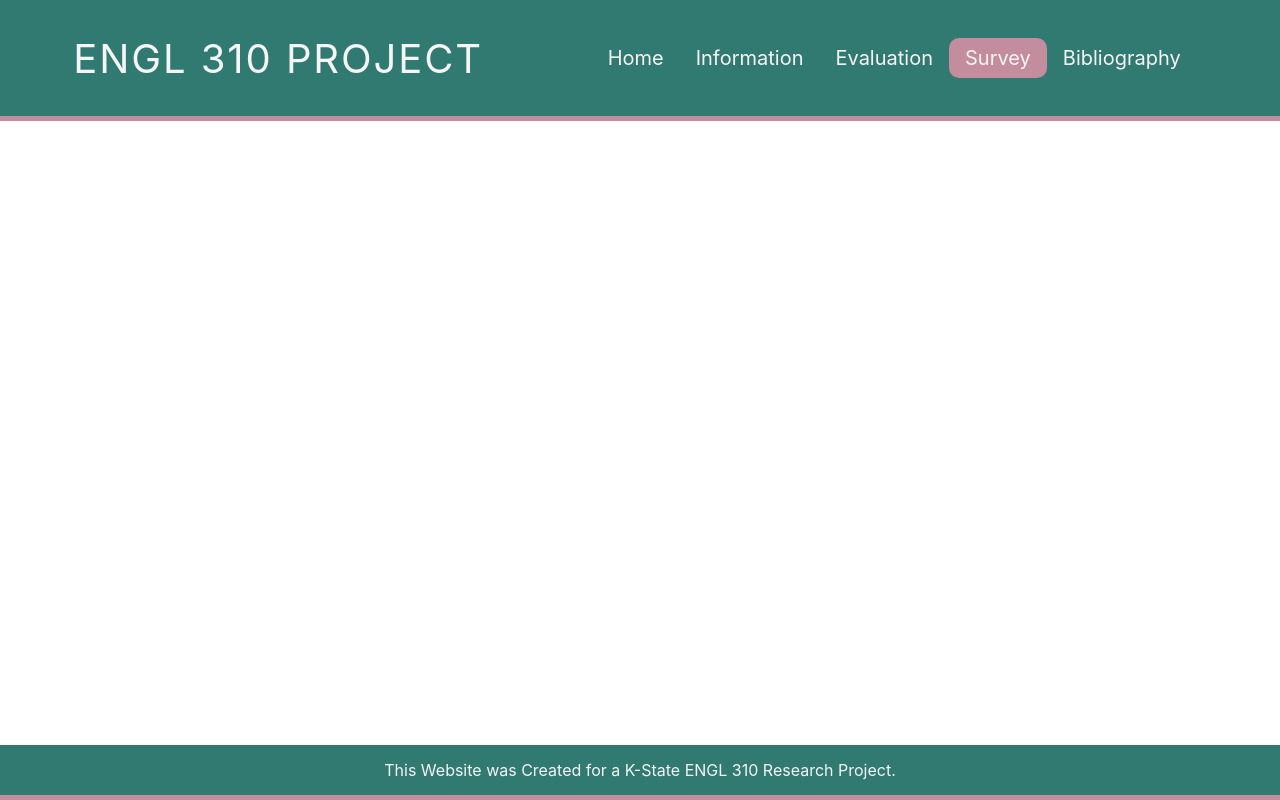
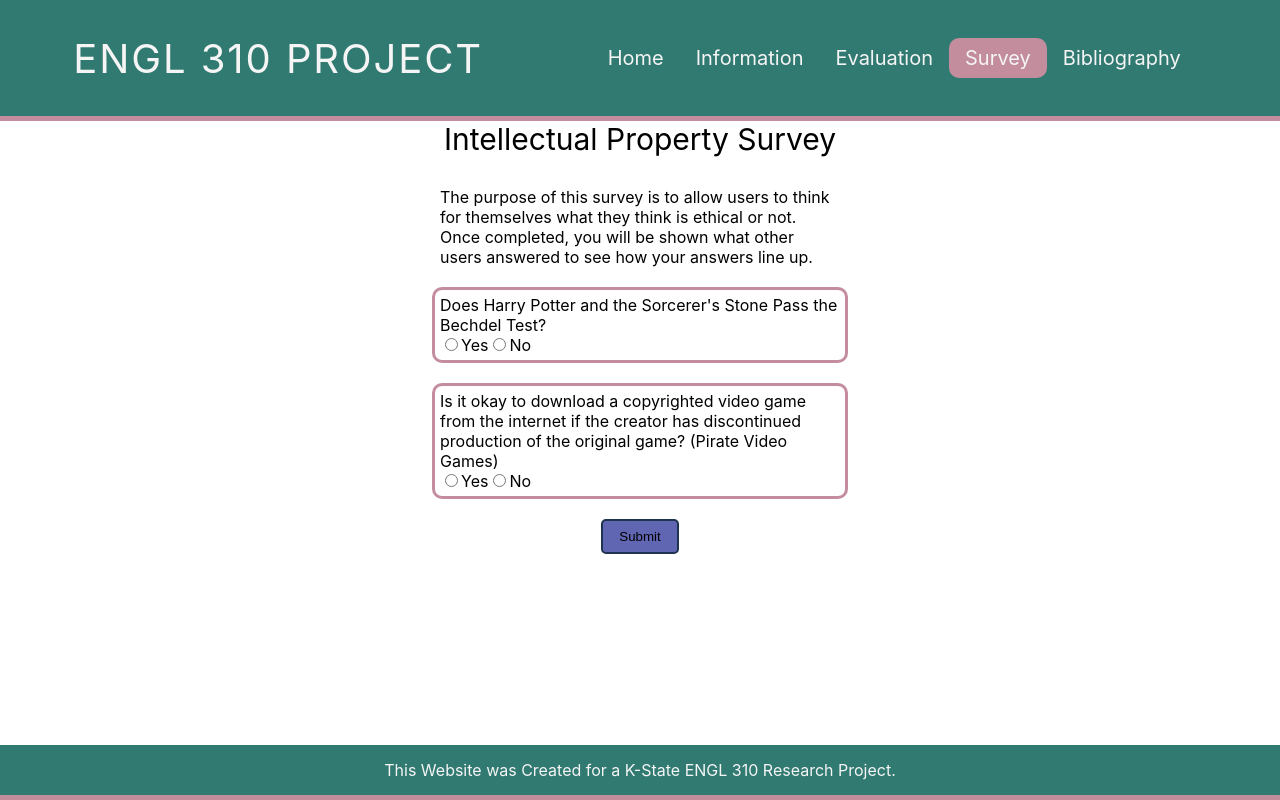
Before and after one commit to sdiener17/ENGL310_FinalProject, a React (Create React App) app: page /survey in a window 1280 px wide. Built offline with nearby package versions, Linux system fonts and the light colour scheme.

Commit message:
Added survey component

```diff
--- a/src/App.js
+++ b/src/App.js
@@ -9,10 +9,13 @@ import HomePage from "./components/homePage/HomePage";
 import InformationPage from "./components/informationPage/InformationPage";
 import EvaluationPage from "./components/evaluationPage/EvaluationPage";
 import BibliographyPage from "./components/bibliographyPage/BibliographyPage";
+import SurveyPage from "./components/surveyPage/SurveyPage";
+import SurveyResults from "./components/surveyPage/SurveyResults";
 
 export default function App() {
   const [isSurveySubmitted, setIsSurveySubmitted] = useState(false);
   const [userAnswers, setUserAnswers] = useState([]);
+
 
   return (
     <PageWrapper>
@@ -42,6 +45,18 @@ export default function App() {
                 exact path="/information"
                 element={<BibliographyPage/>}
                 />
+
+              <Route
+                exact path="/survey"
+                element={<SurveyPage userAnswers={userAnswers} setIsSurveySubmitted={setIsSurveySubmitted} setUserAnswers={setUserAnswers}/>}
+                />
+
+              {isSurveySubmitted &&(
+                  <Route
+                    exact path="/surveyresults"
+                    element={<SurveyResults userAnswers={userAnswers}/>}
+                    />
+                )}
 
 
             </Routes>
--- /dev/null
+++ b/src/components/surveyPage/SingleSurveyResult.js
@@ -0,0 +1,52 @@
+import React from 'react';
+import styled from "styled-components";
+
+
+export default function SingleSurveyResult({question, correctAnswer, userAnswer, index}){
+
+    let renderLabel = function(entry) {
+        return entry.label + " "+ "("+entry.students+")";
+    }
+    const COLORS = ['#6848b8', '#c0bd71'];
+
+    return (
+        <PageWrapper>
+            <div className="questionTitle">{question}</div>
+            <div className="innerData">
+            <div className="userAnswerDiv">Your Answer: {userAnswer} </div>
+            <div className="spacerDiv">&nbsp;</div>
+            <div className="correctAnswerDiv">Correct Answer: {correctAnswer}</div>
+            </div>
+        </PageWrapper>
+
+    );
+}
+
+const PageWrapper = styled.div`
+    display:flex;
+    flex-direction: column;
+    margin-right:10px;
+    align-items: center;
+    justify-content: center;
+    margin-bottom:40px;
+    width:700px;
+    flex-wrap: wrap;
+    border-bottom:5px solid var(--primarySiteColor);
+    .pie{
+        //fill: var(--purpleOne);
+    }
+    .userAnswerDiv{
+        margin-left:10px;
+        margin-right:10px;
+
+    }
+    .spacerDiv{
+        margin-right:10px;
+        border-right:2px solid var(--primarySiteColor);
+    }
+    .innerData{
+        display:flex;
+        flex-direction: row;
+        align-items: center;
+    }
+`;
--- /dev/null
+++ b/src/components/surveyPage/SurveyPage.js
@@ -0,0 +1,115 @@
+import React, {useState} from "react";
+import { Link, useNavigate } from "react-router-dom";
+import styled from "styled-components";
+import { questions } from "../../data/questions";
+import SurveyQuestion from "./SurveyQuestion";
+
+const userAnswerData =
+    {
+        q1Answer:"yes",
+        q2Answer:"no",
+        q3Answer:"yes"
+    }
+
+export default function SurveyPage({userAnswers, setIsSurveySubmitted, setUserAnswers}){
+    let navigate = useNavigate();
+    const [radioValueQ1, setRadioValueQ1] = useState(null);
+    const [radioValueQ2, setRadioValueQ2] = useState(null);
+    const [radioValueQ3, setRadioValueQ3] = useState(null);
+    const [radioValueQ4, setRadioValueQ4] = useState(null);
+    const [radioValueQ5, setRadioValueQ5] = useState(null);
+    const [radioValueQ6, setRadioValueQ6] = useState(null);
+    const [isError, setIsError] = useState(false);
+
+
+
+
+    const handleSubmitClick = (e)=>{
+        //let invalid = validateForm();
+        // if(invalid===true){
+        //     setIsError(true);
+        //     return;
+        // }
+        constructUserAnswers();
+        //setUserAnswers(userAnswerData);
+        setIsSurveySubmitted(true);
+        navigate("/surveyresults");
+    }
+
+    const validateForm = () =>{
+        let invalid = false;
+        // userAnswers.map((item)=>{
+        //     if(item.value === null){
+        //         invalid = true;
+        //     }
+        // })
+        if(radioValueQ1.checked ===false){
+            invalid = true;
+        }
+        return invalid;
+    }
+
+
+    const constructUserAnswers = ()=>{
+        let tempAn = {
+            q1Answer:radioValueQ1,
+            q2Answer:radioValueQ2,
+            q3Answer:radioValueQ3,
+            q4Answer:radioValueQ4,
+            q5Answer:radioValueQ5,
+            q6Answer:radioValueQ6
+        }
+        setUserAnswers(tempAn);
+    }
+
+     return(
+        <PageWrapper>
+            <div className="surveyTitle">Intellectual Property Survey</div>
+            <div className="textStuff">The purpose of this survey is to allow users to think for themselves what they think is ethical or not.
+                Once completed, you will be shown what other users answered to see how your answers line up.
+            </div>
+            <SurveyQuestion questionText={questions[0].questionText} setRadioValue={setRadioValueQ1} nameOfGroup="group1"/>
+            <SurveyQuestion questionText={questions[1].questionText} setRadioValue={setRadioValueQ2} nameOfGroup="group2"/>
+            {/* <SurveyQuestion questionText={questions[5].questionText} setRadioValue={setRadioValueQ6} nameOfGroup="group6"/> */}
+            {isError &&(
+                <div className="errorDiv">Please answer all questions.</div>
+            )}
+            <button className="submitButton" onClick={handleSubmitClick}>Submit</button>
+
+            <div className="marginBottom"/>
+        </PageWrapper>
+    )
+}
+
+const PageWrapper = styled.div`
+    display:flex;
+    flex-direction:column;
+    align-items: center !important;
+    justify-content: center !important;
+    .surveyTitle{
+        font-size:30px;
+        margin-bottom:30px;
+    }
+    .submitButton{
+        background: var(--purpleTwo);
+        color: var(--lighterGrey);
+        padding: 0.5rem 1.0rem;
+        border-radius:5px;
+        border: 2px solid var(--darkSiteColor);
+        text-decoration:none;
+    }
+    .submitButton:hover{
+        background: var(--purpleOne);
+
+    }
+    .textStuff{
+        max-width:400px;
+        margin-bottom:20px;
+    }
+    .marginBottom{
+        margin-bottom:var(--marginBottom);
+    }
+    .errorDiv{
+        color:red;
+    }
+`;
--- /dev/null
+++ b/src/components/surveyPage/SurveyQuestion.js
@@ -0,0 +1,54 @@
+/* Author: Sarah Diener- sdiener@ksu.edu
+ * Purpose: This is a component that makes up a single survey question. The text of the question is passed in as a variable,
+ *  and the question is rendered as a yes/no radio button question.
+ * Input: The text to be displayed on the question
+ * Output: The component
+ */
+import React, { useState } from "react";
+import styled from "styled-components";
+
+export default function SurveyQuestion({ questionText, setRadioValue, nameOfGroup }) {
+  const onRadioValueChange = (e) => {
+    setRadioValue(e.target.value);
+  };
+  return (
+    <PageWrapper>
+      <div>{questionText}</div>
+      <div>
+        <label>
+          <input
+            className="radioButton"
+            type="radio"
+            value="Yes"
+            name={nameOfGroup}
+            id="radioButtonYes"
+            onChange={onRadioValueChange}
+          />
+          Yes
+        </label>
+        <label>
+          <input
+            className="radioButton"
+            type="radio"
+            value="No"
+            name={nameOfGroup}
+            id="radioButtonNo"
+            onChange={onRadioValueChange}
+          />
+          No
+        </label>
+      </div>
+    </PageWrapper>
+  );
+}
+
+const PageWrapper = styled.div`
+  display: flex;
+  flex-direction:column;
+  flex-wrap:wrap;
+  border-radius: 10px;
+  border: 3px solid var(--secondarySiteColor);
+  padding:5px;
+  margin-bottom:20px;
+  width: 400px;
+`;
--- /dev/null
+++ b/src/components/surveyPage/SurveyResults.js
@@ -0,0 +1,52 @@
+import React from "react";
+import styled from "styled-components";
+import { questions } from "../../data/questions";
+import SingleSurveyResult from "./SingleSurveyResult";
+
+export default function SurveyResults({userAnswers}) {
+  // Sample data
+  const dataQuestion1 = [
+    { name: "Yes", students: 400 },
+    { name: "No", students: 700 },
+  ];
+
+  return (
+    <PageWrapper>
+      <div className="marginTopPie" />
+        {/* {questions.map((item)=>
+          <SingleSurveyResult question={item.questionText} data={item.questionData} userAnswer={userAnswers.q1Answer} />
+        )} */}
+        <SingleSurveyResult question={questions[0].questionText} correctAnswer={questions[0].correctAnswer} userAnswer={userAnswers.q1Answer} />
+        <SingleSurveyResult question={questions[1].questionText} correctAnswer={questions[1].correctAnswer} userAnswer={userAnswers.q2Answer} />
+        {/* <SingleSurveyResult question={questions[5].questionText} data={questions[5].questionData} userAnswer={userAnswers.q6Answer} /> */}
+
+
+      <div className="marginBottom" />
+      <div className="marginBottom" />
+    </PageWrapper>
+  );
+}
+
+const PageWrapper = styled.div`
+  display: flex;
+  flex-direction: column;
+  margin-left:40px;
+  .marginTopPie {
+    margin-bottom: 10px;
+  }
+  .dataContainer{
+      display:flex;
+      flex-direction:column;
+      justify-content:center;
+  }
+  .smallDataContainer{
+      display:flex;
+      flex-direction:row;
+      align-items:center;
+      margin-right:10px;
+  }
+  .questionTitle{
+      font-size:1.5rem;
+
+  }
+`;
--- /dev/null
+++ b/src/data/questions.js
@@ -0,0 +1,17 @@
+export const questions = [
+    {
+        questionNumber:1,
+        questionText: "Does Harry Potter and the Sorcerer's Stone Pass the Bechdel Test?",
+        correctAnswer: "Yes"
+    },
+    {
+        questionNumber:2,
+        questionText: "Is it okay to download a copyrighted video game from the internet if the creator has discontinued production of the original game? (Pirate Video Games)",
+        correctAnswer: "No"
+    },
+    {
+        questionNumber: 3,
+        questionText: "Is it okay to download a copyrighted video game if the creator has discontinued production of the original game but still is producing a sequel?",
+        correctAnswer:"Yes"
+    }
+]
```
